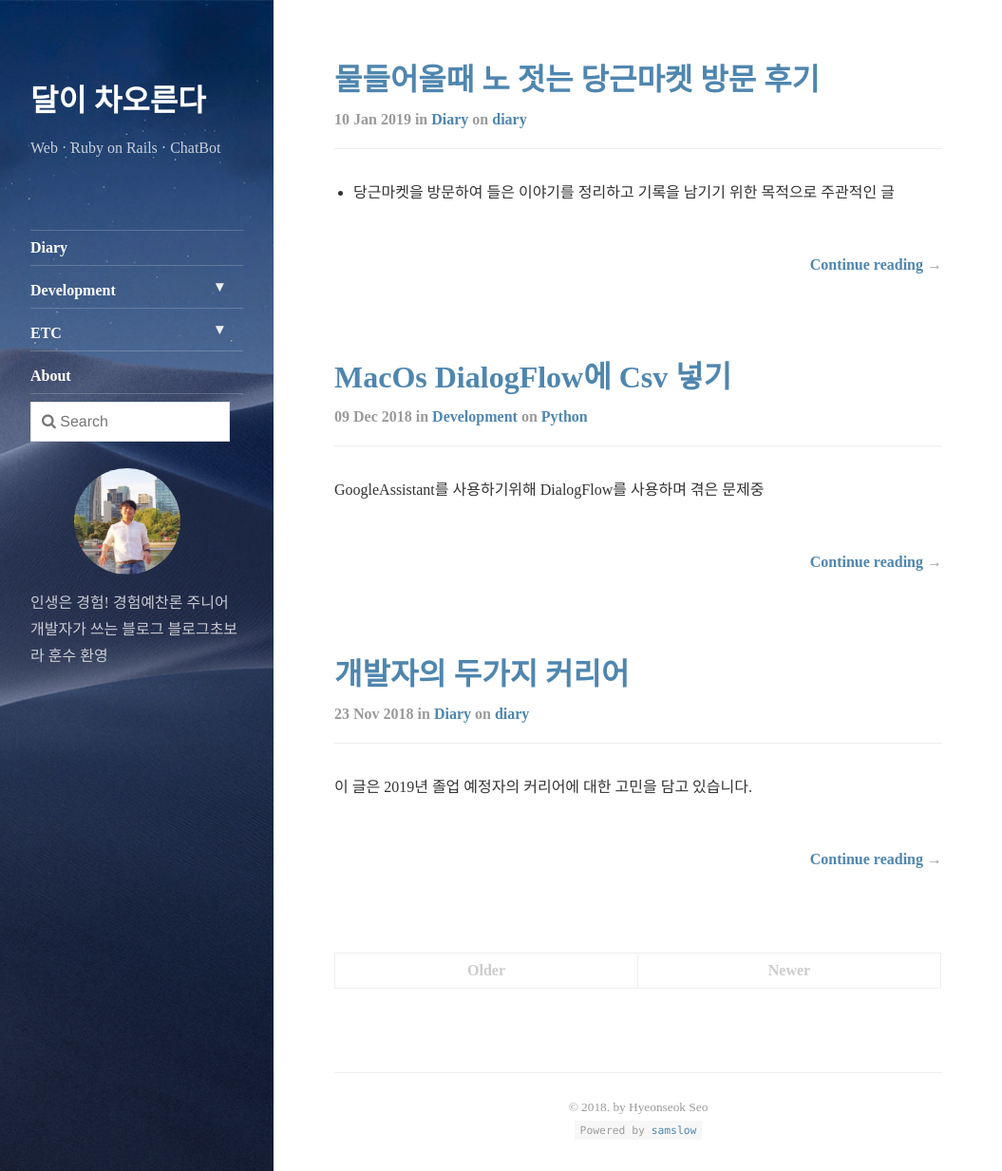
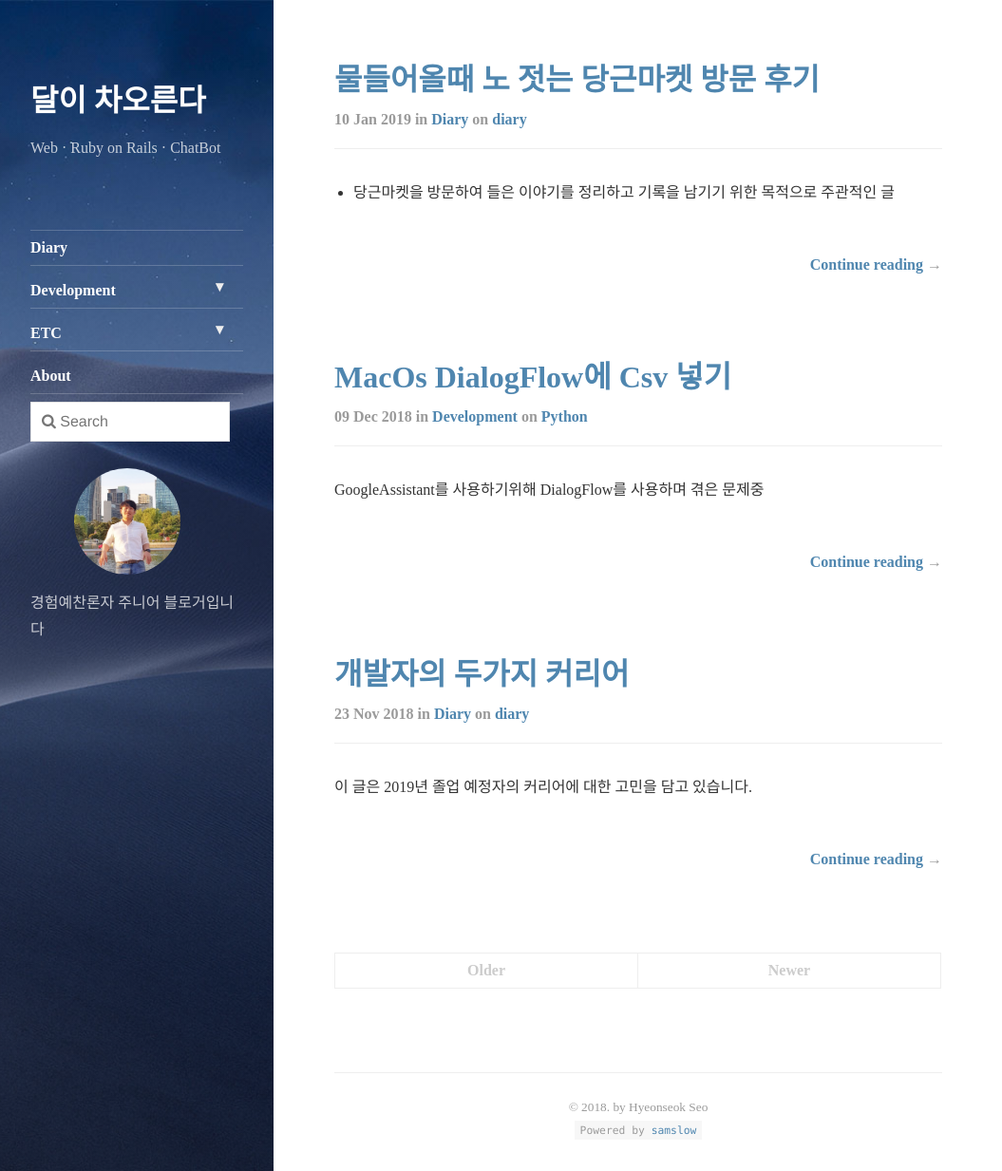
Before and after one commit to samslow/samslow.github.io, a Jekyll site: the page built from index.html, in a window 1280 px wide and 1233 px high. Shown: the whole window at 95% size, without its empty margins (0-1055 px from the left). Built offline with Jekyll 4.4.1, drawn with Linux system fonts in a browser that asks for light colours; nearby versions of some CDN libraries; the list of posts is cut into pages by our own code.

Commit message:
description update
Signed-off-by: samslow <shsvkdldj@likelion.org>

```diff
--- a/_config.yml
+++ b/_config.yml
@@ -18,9 +18,7 @@ tagline:             Web · Ruby on Rails · ChatBot
 # A short description of the page, used in the sidebar and as fallback for the meta description tag.
 # Markdown enabled, but don't use more than one paragraph (enforced by `>`)
 description:         >
-  인생은 경험! 경험예찬론 주니어 개발자가 쓰는 블로그
-
-  블로그초보라 훈수 환영
+  경험예찬론자 주니어 블로거입니다
 
 # This should be the same author as first entry in `_data/authors.yml`
 author:
```
